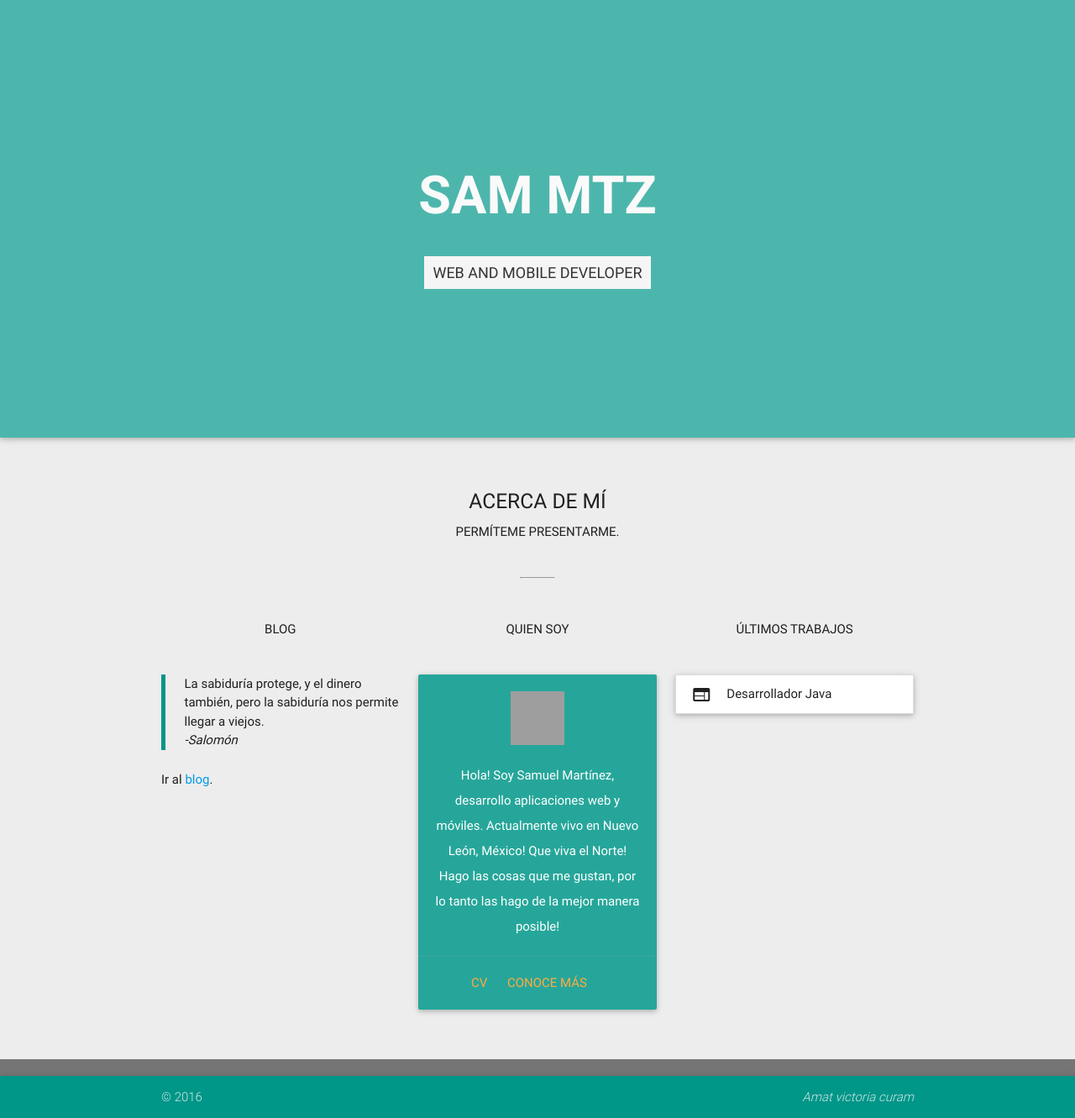
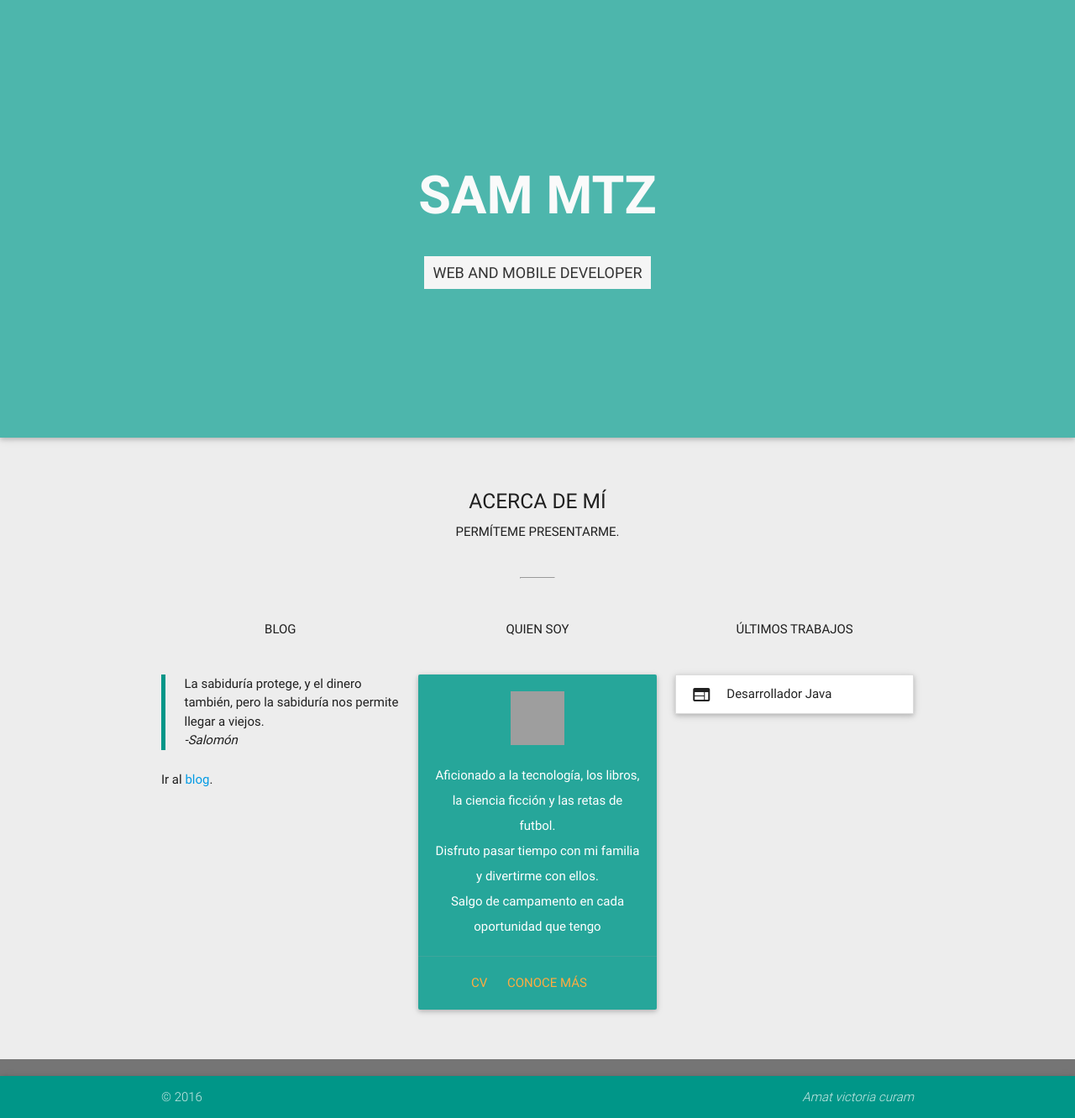
Before and after one commit to const3/const3.github.io, a Jekyll site: the page index.html, which Jekyll copies as it is, in a window 1280 px wide. Shown: the whole page at 84% size. Built offline with Jekyll 4.4.1, drawn with Linux system fonts in a browser that asks for light colours; nearby versions of some CDN libraries; grey boxes are pictures that could not be loaded.

Commit message:
Update index.html

```diff
--- a/index.html
+++ b/index.html
@@ -38,7 +38,9 @@
             <div class="card teal lighten-1 hoverable">
               <div class="card-content white-text">
                 <img src="http://labs.qnimate.com/portfolio-materialize/images/profile.png" width="64" height="64">
-                <p>Hola! Soy Samuel Martínez, desarrollo aplicaciones web y móviles. Actualmente vivo en Nuevo León, México! Que viva el Norte! Hago las cosas que me gustan, por lo tanto las hago de la mejor manera posible!</p>
+                <p>Aficionado a la tecnología, los libros, la ciencia ficción y las retas de futbol. </p>
+                <p>Disfruto pasar tiempo con mi familia y divertirme con ellos.</p>
+                <p>Salgo de campamento en cada oportunidad que tengo</p>
               </div>
               <div class="card-action">
                 <a href="/cv">CV</a>
```
